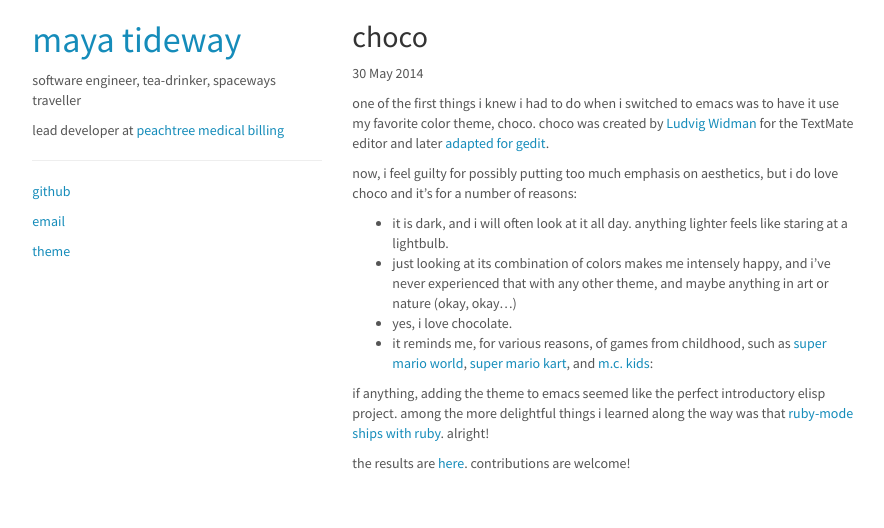
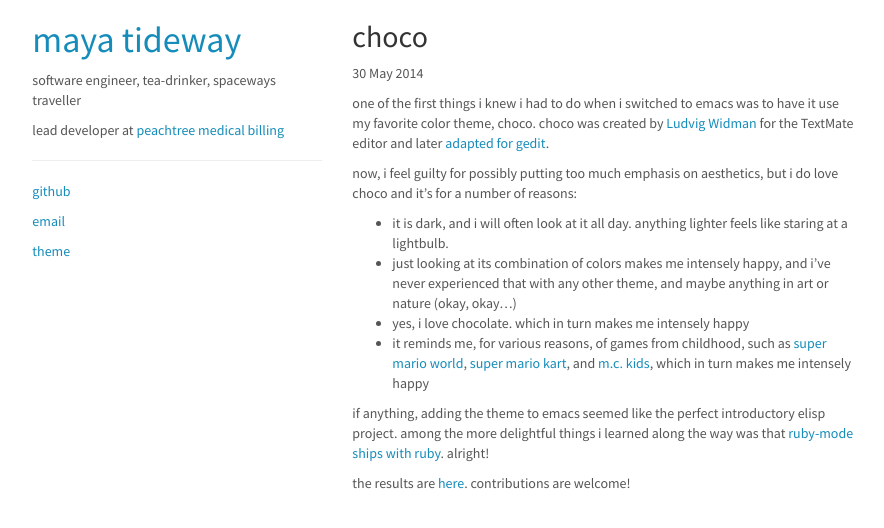
Before and after one commit to imtayadeway/imtayadeway.github.io, a Jekyll site: the page built from _posts/2014-05-30-choco.md, in a window 1280 px wide. Shown: the top 528 px of the page, without its empty margins (196-1080 px from the left). Built offline with Jekyll 4.4.1, drawn with Linux system fonts in a browser that asks for light colours; Markdown is read by kramdown in place of the engine named in the settings.

Commit message:
Minor edits to choco.

```diff
--- a/_posts/2014-05-30-choco.md
+++ b/_posts/2014-05-30-choco.md
@@ -17,11 +17,12 @@ aesthetics, but i do love choco and it's for a number of reasons:
 * just looking at its combination of colors makes me intensely happy,
   and i've never experienced that with any other theme, and maybe
   anything in art or nature (okay, okay...)
-* yes, i love chocolate.
+* yes, i love chocolate. which in turn makes me intensely happy
 * it reminds me, for various reasons, of games from childhood, such as
   [super mario world](http://en.wikipedia.org/wiki/Super_Mario_World),
   [super mario kart](http://en.wikipedia.org/wiki/Super_Mario_Kart),
-  and [m.c. kids](http://en.wikipedia.org/wiki/M.C._Kids):
+  and [m.c. kids](http://en.wikipedia.org/wiki/M.C._Kids), which in
+  turn makes me intensely happy
 
 if anything, adding the theme to emacs seemed like the perfect
 introductory elisp project. among the more delightful things i learned
```
